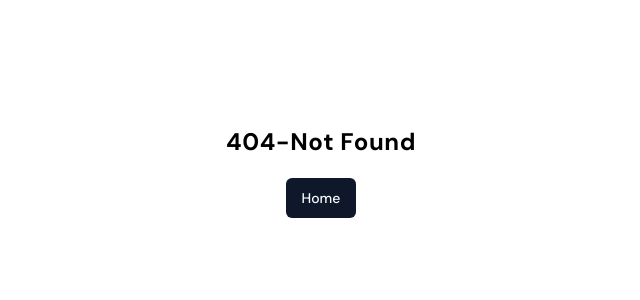
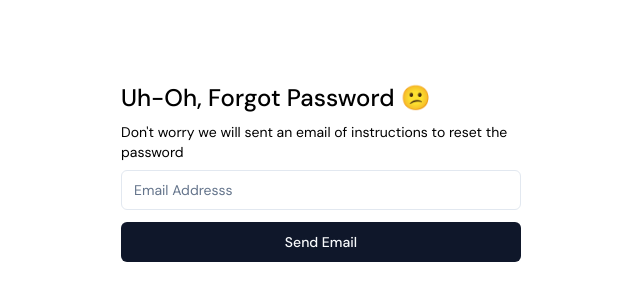
Before and after one commit to Vamsi-Praveen/AI_Interview, a React (Vite) app in the folder client/: page /auth/forgot-password in a window 1280 px wide. Before the commit this address had no page. Shown: the part 228-528 px from the top of the page, without its empty margins (319-959 px from the left). Built offline with nearby package versions, Linux system fonts and the light colour scheme.

Commit message:
created forgot password page

```diff
--- a/client/src/App.jsx
+++ b/client/src/App.jsx
@@ -6,6 +6,7 @@ const Register = lazy(() => import('./pages/Register'))
 const Error404 = lazy(() => import('./pages/404'))
 const Home = lazy(() => import('./pages/Home'))
 const PrivateRoute = lazy(() => import('./components/ui/Auth/PrivateRoute'))
+const ForgotPassword = lazy(() => import('./pages/ForgotPassword'))
 import { Toaster } from './components/ui/toaster'
 import Loading from './components/Loader'
 
@@ -21,6 +22,7 @@ const App = () => {
             <Route path='/' element={<Home />} />
             <Route path='/auth/login' element={<Login />} />
             <Route path='/auth/register' element={<Register />} />
+            <Route path='/auth/forgot-password' element={<ForgotPassword />} />
             <Route path='*' element={<Error404 />} />
           </Routes>
         </BrowserRouter>
--- /dev/null
+++ b/client/src/pages/ForgotPassword.jsx
@@ -0,0 +1,42 @@
+import { Button } from '@/components/ui/button'
+import { Input } from '@/components/ui/input'
+import { useToast } from '@/components/ui/use-toast'
+import React, { useState } from 'react'
+
+const ForgotPassword = () => {
+    const { toast } = useToast();
+    const [email, setEmail] = useState('');
+    const handleChange = (e) => {
+        setEmail(e.target.value);
+    }
+    const handleForgotPassword = async () => {
+        if (email == '') {
+            return toast({
+                description: 'Email Required'
+            });
+        }
+        let emailRegex = /^\w+([\.-]?\w+)*@\w+([\.-]?\w+)*(\.\w{2,3})+$/; // regex for email
+        if (!emailRegex.test(email)) {
+            return toast({
+                description: 'Please enter valid email'
+            });
+        }
+    }
+
+    return (
+        <div className="h-screen w-full flex items-center justify-center flex-col gap-2">
+            <div className='w-[400px]  flex flex-col'>
+                <div>
+                    <h1 className='text-2xl font-medium'>Uh-Oh, Forgot Password 😕</h1>
+                    <p className='text-sm my-2'>Don't worry we will sent an email of instructions to reset the password</p>
+                </div>
+                <div className='mb-3'>
+                    <Input placeholder="Email Addresss" type="email" className="focus-visible:ring-0" name="email" onChange={handleChange} autoComplete={'off'} />
+                </div>
+                <Button onClick={handleForgotPassword}>Send Email</Button>
+            </div>
+        </div >
+    )
+}
+
+export default ForgotPassword
```
